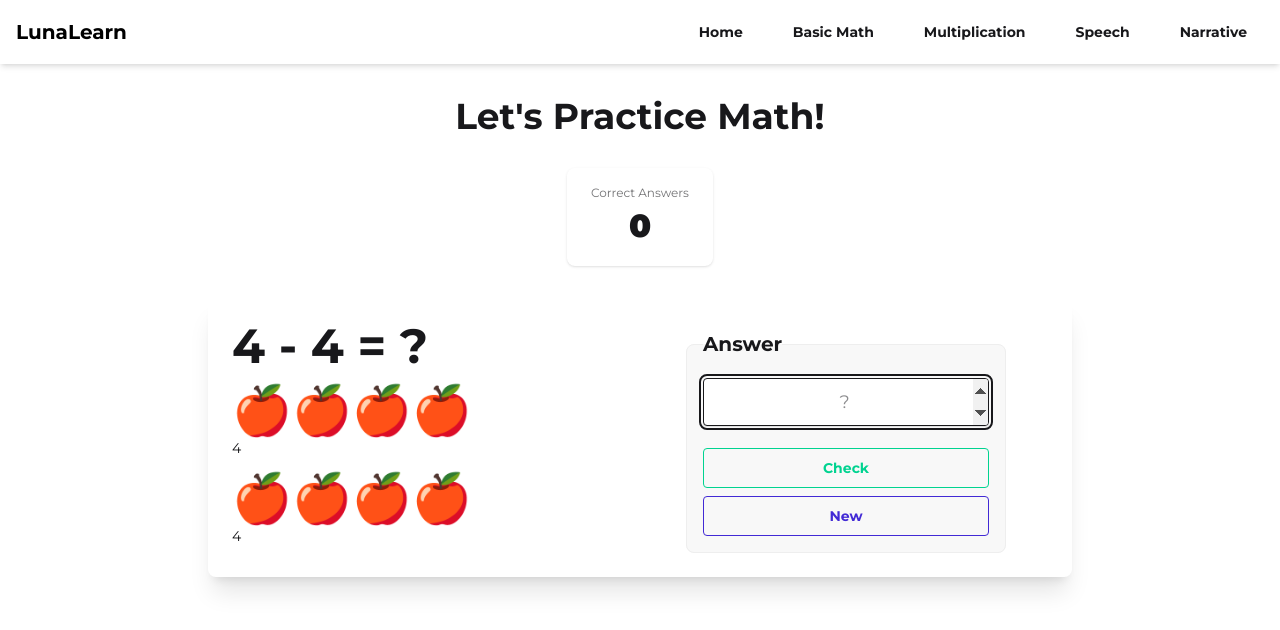
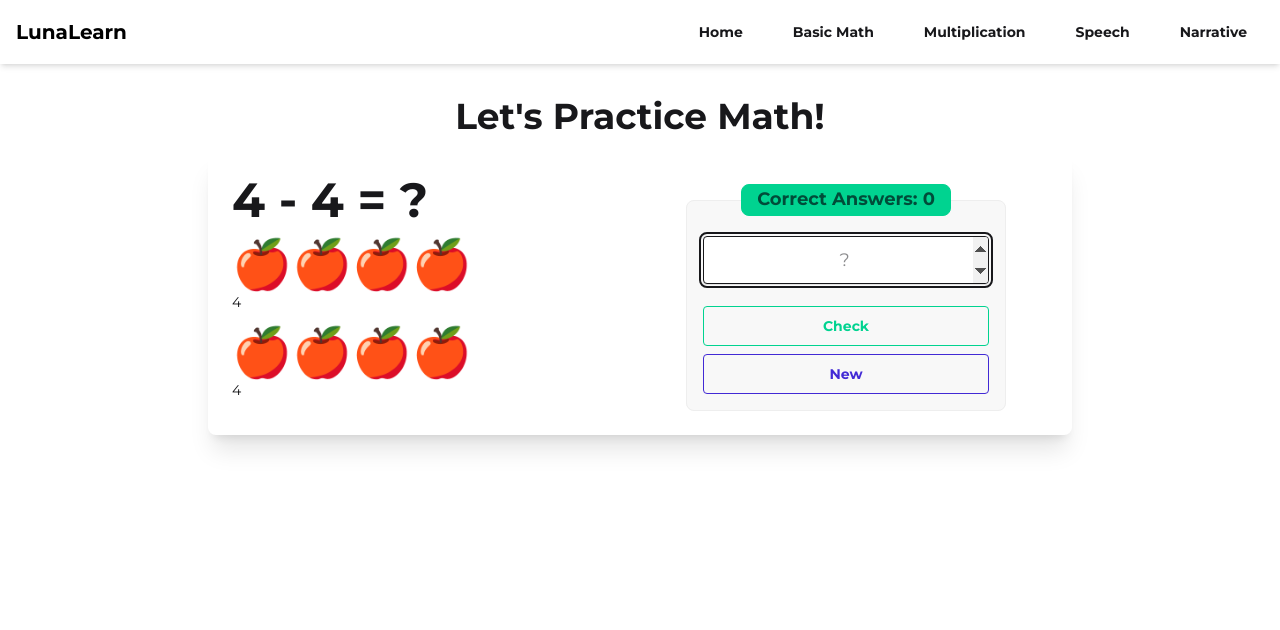
Before and after one commit to jcicaro/caedn-ts, a React (Vite) app: page /basicmath in a window 1280 px wide. Shown: the top 630 px of the page. Built offline with nearby package versions, Linux system fonts and the light colour scheme; no server answers.

Commit message:
fix styling

```diff
--- a/src/pages/BasicMath.tsx
+++ b/src/pages/BasicMath.tsx
@@ -69,12 +69,12 @@ const BasicMath = () => {
       <div className="hero-content flex-col w-full max-w-4xl">
         <h1 className="text-4xl font-bold text-center">Let's Practice Math!</h1>
 
-        <div className="stats stats-vertical md:stats-horizontal shadow my-4">
+        {/* <div className="stats stats-vertical md:stats-horizontal shadow my-4">
           <div className="stat text-center">
             <div className="stat-title">Correct Answers</div>
             <div className="stat-value">{score}</div>
           </div>
-        </div>
+        </div> */}
 
         <div className="card shadow-xl w-full">
           <div className="card-body lg:flex-row">
@@ -90,7 +90,9 @@ const BasicMath = () => {
             {/* Input Form */}
             <div className="flex-1 flex justify-center">
               <fieldset className="fieldset bg-base-200 border-base-300 rounded-box w-xs border p-4">
-                <legend className="fieldset-legend text-xl">Answer</legend>
+                <legend className="fieldset-legend text-xl text-center">
+                  <div className="badge badge-xl badge-success">Correct Answers: {score}</div>
+                </legend>
 
                 {/* <label className="label">
                   <span className="label-text">Your Answer</span>
--- a/src/pages/Multiplication.tsx
+++ b/src/pages/Multiplication.tsx
@@ -111,12 +111,12 @@ export default function Multiplication() {
           Luna's Fun with Products!
         </h1>
 
-        <div className="stats stats-vertical md:stats-horizontal shadow my-4">
+        {/* <div className="stats stats-vertical md:stats-horizontal shadow my-4">
           <div className="stat text-center">
             <div className="stat-title">Correct Answers</div>
             <div className="stat-value">{score}</div>
           </div>
-        </div>
+        </div> */}
 
         <div className="card shadow w-full mb-8">
           <div className="card-body lg:flex-row lg:items-center p-6">
@@ -131,7 +131,9 @@ export default function Multiplication() {
 
             <div className="flex-1 flex justify-center">
               <fieldset className="fieldset bg-base-200 border-base-300 rounded-box w-xs border p-4">
-                <legend className="fieldset-legend text-xl">Answer</legend>
+                <legend className="fieldset-legend text-xl text-center">
+                  <div className="badge badge-xl badge-success">Correct Answers: {score}</div>
+                </legend>
 
                 <input
                   type="number"
```
